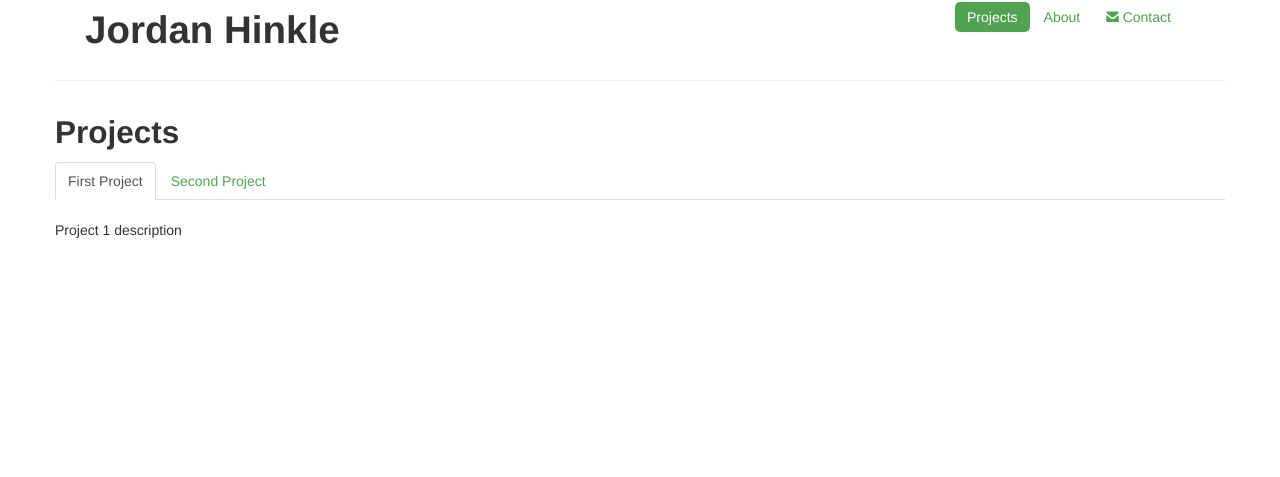
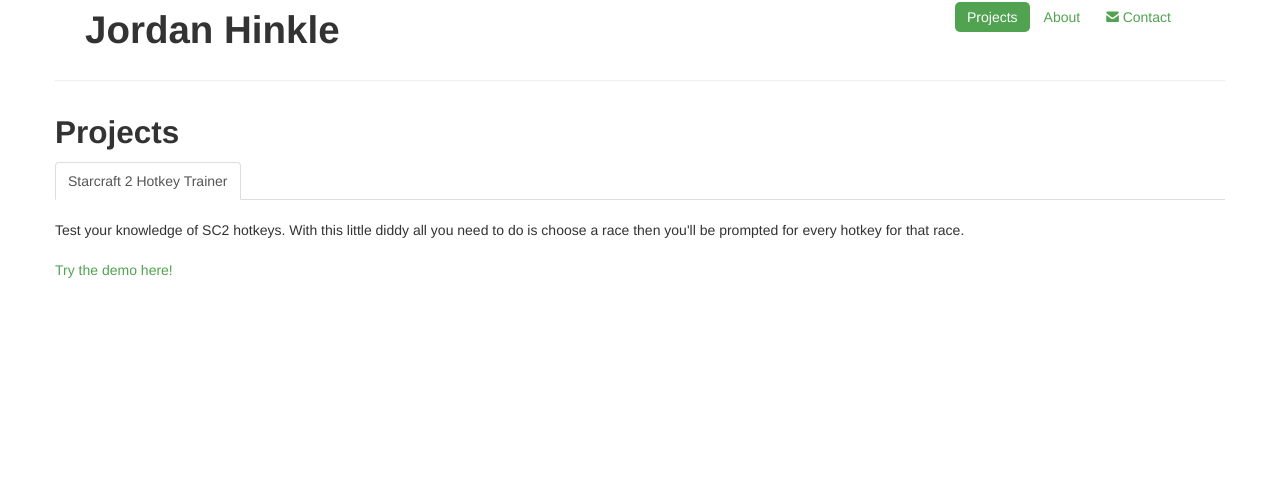
Before and after one commit to Digiw0lf/public_html, a PHP site: page /projects in a window 1280 px wide. Shown: the top 477 px of the page. Run offline with PHP 8.4, Linux system fonts and the light colour scheme.

Commit message:
Projects content
Added actual content to the projects page.

```diff
--- a/projects.php
+++ b/projects.php
@@ -8,15 +8,11 @@ navigation();
         <h2>Projects</h2>
         <div class="tabbable">
             <ul class="nav nav-tabs">
-                <li class="active"><a href="#tab1" data-toggle="tab">First Project</a></li>
-                <li><a href="#tab2" data-toggle="tab">Second Project</a></li>
+                <li class="active"><a href="#tab1" data-toggle="tab">Starcraft 2 Hotkey Trainer</a></li>
             </ul>
             <div class="tab-content">
                 <div class="tab-pane active" id="tab1">
-                    <p>Project 1 description</p>
-                </div>
-                <div class="tab-pane" id="tab2">
-                    <p>Project 2 description</p>
+                    <p>Test your knowledge of SC2 hotkeys. With this little diddy all you need to do is choose a race then you'll be prompted for every hotkey for that race. <br/><br/><a href="sc2">Try the demo here!</a></p>
                 </div>
             </div>
         </div>
```
